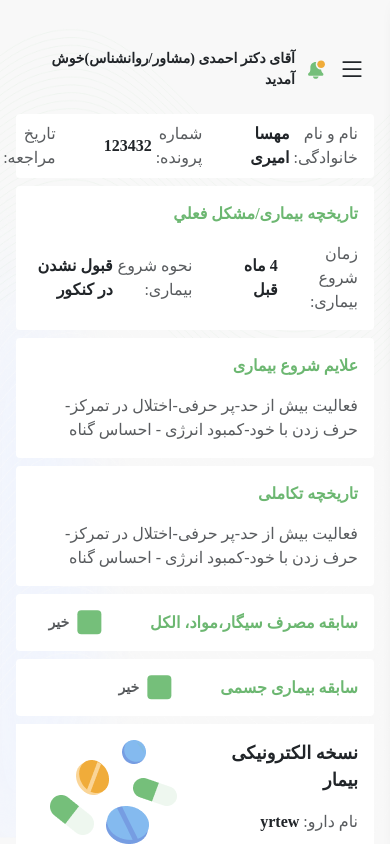
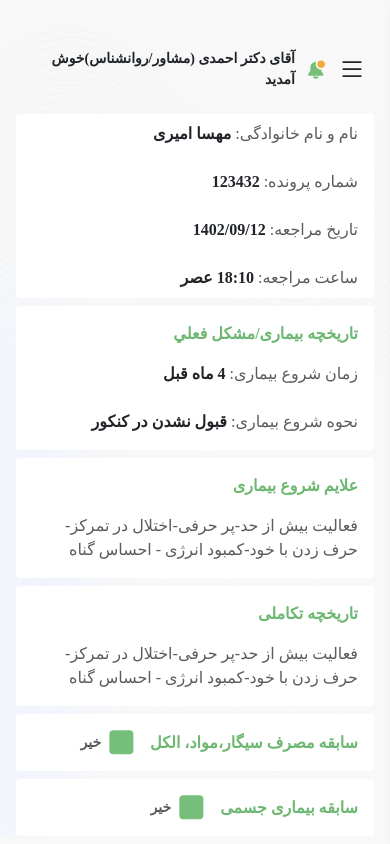
Before and after one commit to yakoobkhedri/haleto-vue, a Vue app: page /userInfo2 in a window 390 px wide. Built offline with nearby package versions, Linux system fonts and the light colour scheme; a web font is replaced by a local one; what aos-vue would draw is missing.

Commit message:
commit message

```diff
--- a/src/assets/css/style.css
+++ b/src/assets/css/style.css
@@ -818,7 +818,7 @@ header a:hover,header ul a.active,footer ul a:hover{
         height: auto;
     }
     .w-md-100{
-        width: 100%;
+        width: 100%!important;
     }
 }
 @media only screen and (max-width:576px) {
--- a/src/pages/UserInfo2.vue
+++ b/src/pages/UserInfo2.vue
@@ -59,7 +59,7 @@
       </div>
       <div class="mt-4 px-sm-4 px-3 position-relative">
         <div
-          class="bg-white rounded-1 d-flex align-items-center gap-5 fw-bold px-3 py-2 mb-2"
+          class="bg-white rounded-1 d-flex flex-wrap align-items-center gap-xl-5 gap-4 fw-bold px-3 py-2 mb-2"
         >
           <div class="d-flex align-items-center gap-1">
             <p class="mb-0 text-muted fw-light">نام و نام خانوادگی:</p>
@@ -80,7 +80,7 @@
         </div>
         <div class="bg-white rounded-1 fw-bold p-3 mb-2">
           <p class="text-main font-bold">تاریخچه بیماری/مشکل فعلي</p>
-          <div class="d-flex align-items-center gap-5 fw-bold">
+          <div class="d-flex align-items-center flex-wrap gap-4 gap-xl-5 fw-bold">
             <div class="d-flex align-items-center gap-1">
               <p class="mb-0 text-muted fw-light">زمان شروع بیماری:</p>
               <p class="mb-0">4 ماه قبل</p>
@@ -106,7 +106,7 @@
           </p>
         </div>
         <div
-          class="bg-white rounded-1 fw-bold p-3 mb-2 d-flex align-items-center gap-5"
+          class="bg-white rounded-1 fw-bold p-3 mb-2 d-flex flex-wrap align-items-center gap-sm-5 gap-3"
         >
           <p class="mb-0 text-main font-bold">سابقه مصرف سیگار،مواد، الکل</p>
           <div class="d-flex align-items-center gap-2">
@@ -130,7 +130,7 @@
           </div>
         </div>
         <div
-          class="bg-white rounded-1 fw-bold p-3 mb-2 d-flex align-items-center gap-5"
+          class="bg-white rounded-1 fw-bold p-3 mb-2 d-flex flex-wrap align-items-center gap-sm-5 gap-3"
         >
           <p class="mb-0 text-main font-bold">سابقه بیماری جسمی</p>
           <div class="d-flex align-items-center gap-2">
@@ -153,7 +153,7 @@
             <p class="mb-0 fs-14 text-muted">خیر</p>
           </div>
         </div>
-        <div class="bg-white p-3 d-flex justify-content-between gap-3 mb-3">
+        <div class="bg-white p-3 d-flex flex-column flex-md-row justify-content-between gap-3 mb-3">
           <div>
             <p class="fw-bold fs-18">نسخه الکترونیکی بیمار</p>
             <div class="d-flex flex-wrap align-items-center gap-5 fw-bold">
@@ -183,12 +183,12 @@
               </div>
             </div>
           </div>
-          <div class="w-50">
+          <div class="w-50 w-md-100">
             <div class="d-flex align-items-center justify-content-center gap-5">
               <img
                 alt="img"
                 :src="require('../assets/img/Frame 1597883972.png')"
-                class="img-fluid"
+                class="img-fluid d-block mx-auto"
               />
             </div>
             <a
@@ -197,7 +197,7 @@
             >
           </div>
         </div>
-        <div class="bg-white p-3 d-flex justify-content-between gap-3 mb-3">
+        <div class="bg-white p-3 d-flex flex-column flex-md-row justify-content-between gap-3 mb-3">
           <div>
             <p class="fw-bold fs-18">گزارشات جلسات</p>
             <div class="d-flex flex-wrap align-items-center gap-5 fw-bold">
@@ -227,7 +227,7 @@
               </div>
             </div>
           </div>
-          <div class="w-50">
+          <div class="w-50 w-md-100">
             <div class="d-flex align-items-center justify-content-center gap-5">
               <img
                 alt="img"
@@ -249,7 +249,7 @@
             placeholder="لطفا فعالیت های مرتبط با بیمار نوشته شود"
           ></textarea>
           <div
-            class="mt-5 d-flex align-items-center justify-content-center gap-5 fs-14 fw-bold text-muted"
+            class="mt-5 d-flex flex-wrap align-items-center justify-content-center gap-sm-5 gap-2 fs-14 fw-bold text-muted"
           >
             <p class="mb-0">نیاز به ارجاع بیمار وجود دارد؟</p>
             <label class="cursor-pointer d-flex align-items-center gap-2"
```
